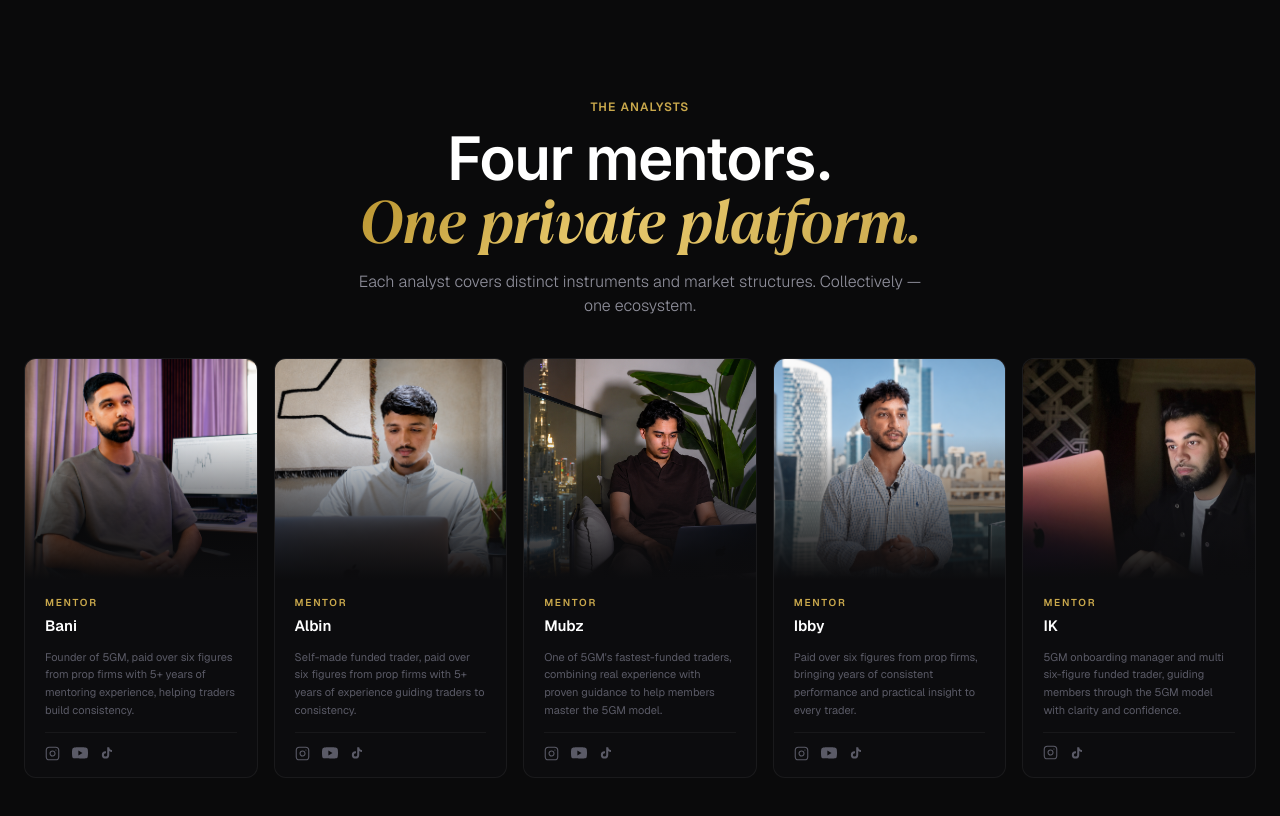
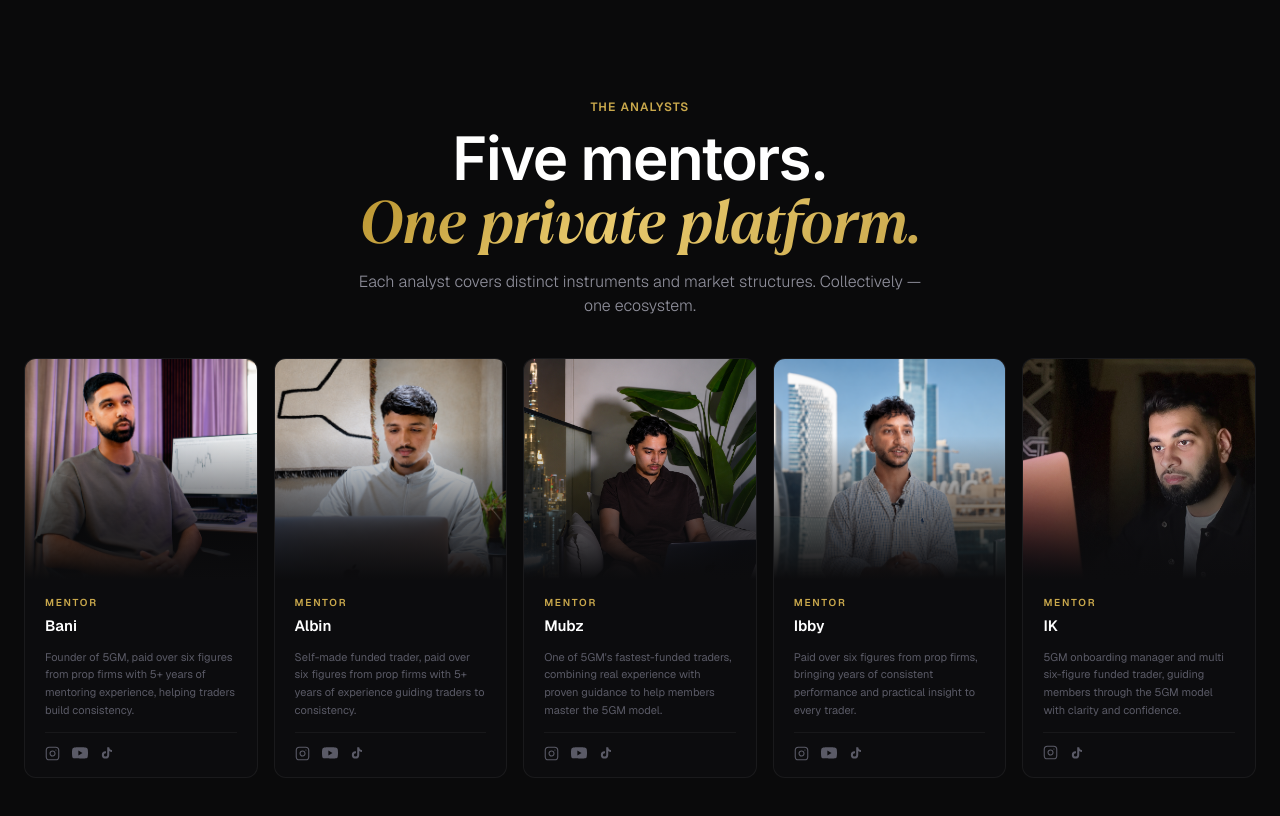
Before and after one commit to dhruvmiistry/5GM-Gold-3.0, a Next.js app: page / in a window 1280 px wide. Shown: the part 2440-3256 px from the top of the page. Built offline with nearby package versions, Linux system fonts and the light colour scheme; no server answers.

Commit message:
Update mentors heading to five, tune IK's image crop

```diff
--- a/app/page.tsx
+++ b/app/page.tsx
@@ -150,7 +150,7 @@ export default function HomePage() {
           <div className="text-center mb-10">
             <p className="text-[#c9a84c] text-xs font-semibold uppercase tracking-widest mb-3">The Analysts</p>
             <h2 className="text-4xl sm:text-5xl md:text-6xl leading-[1.05] tracking-tight mb-4">
-              <span className="text-white" style={{ fontFamily: 'var(--font-inter)', fontWeight: 600, fontStyle: 'normal' }}>Four mentors.</span>
+              <span className="text-white" style={{ fontFamily: 'var(--font-inter)', fontWeight: 600, fontStyle: 'normal' }}>Five mentors.</span>
               <br />
               <span className="font-display italic text-gold-gradient">One private platform.</span>
             </h2>
--- a/components/TeamCard.tsx
+++ b/components/TeamCard.tsx
@@ -89,6 +89,7 @@ export default function TeamCard({ member, index = 0 }: TeamCardProps) {
             style={{
               objectPosition: member.imagePosition ?? 'top center',
               transform: `scale(${member.imageScale ?? 1})`,
+              transformOrigin: member.imagePosition ?? 'center',
             }}
           />
         ) : (
--- a/lib/mockData.ts
+++ b/lib/mockData.ts
@@ -207,7 +207,8 @@ export const mockTeam: TeamMember[] = [
     bio: '5GM onboarding manager and multi six-figure funded trader, guiding members through the 5GM model with clarity and confidence.',
     specialty: ['Onboarding', 'Member Support', 'Analysis'],
     image: '/mentor5.JPEG',
-    imagePosition: '50% 100%',
+    imagePosition: '85% 78%',
+    imageScale: 1.3,
     socials: {
       instagram: 'https://www.instagram.com/fx_ik',
       tiktok: 'https://www.tiktok.com/@fx.ik',
```
